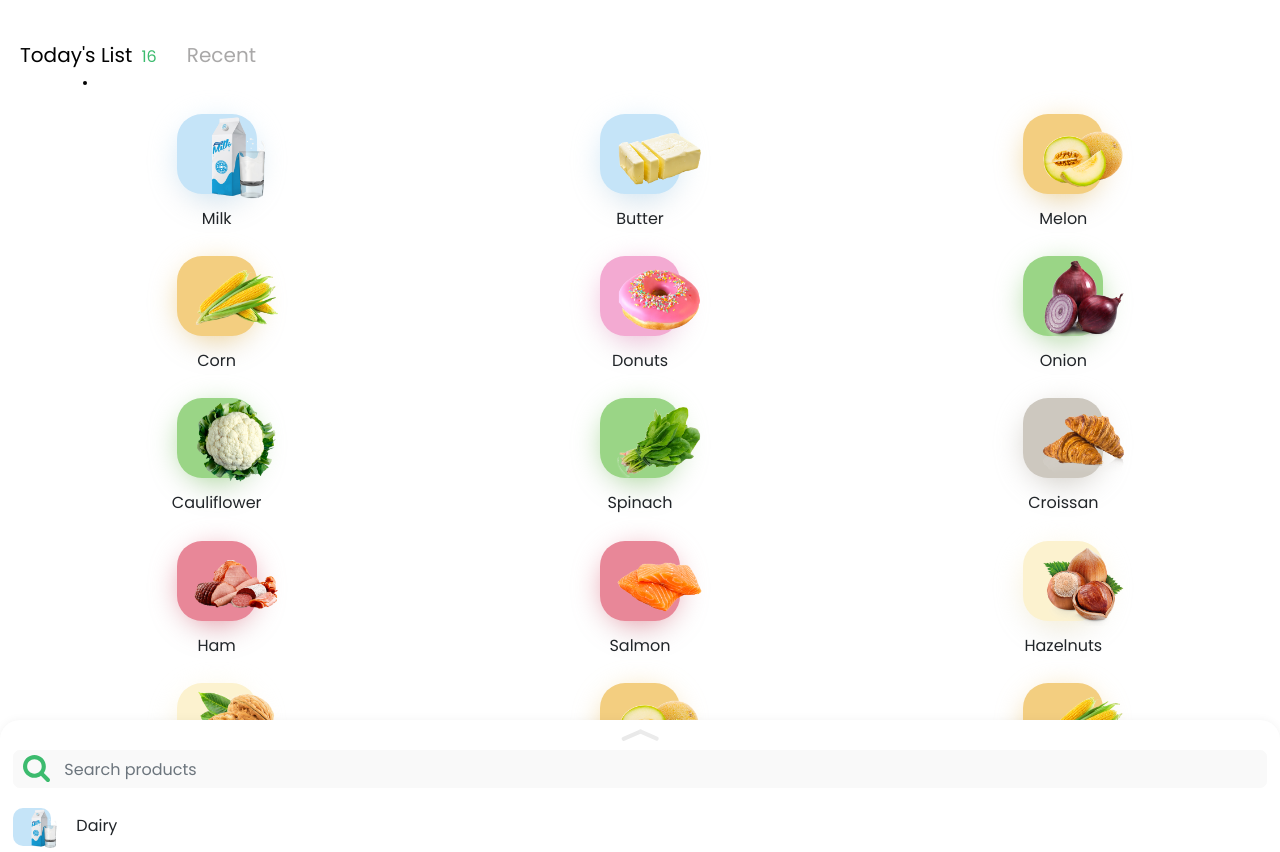
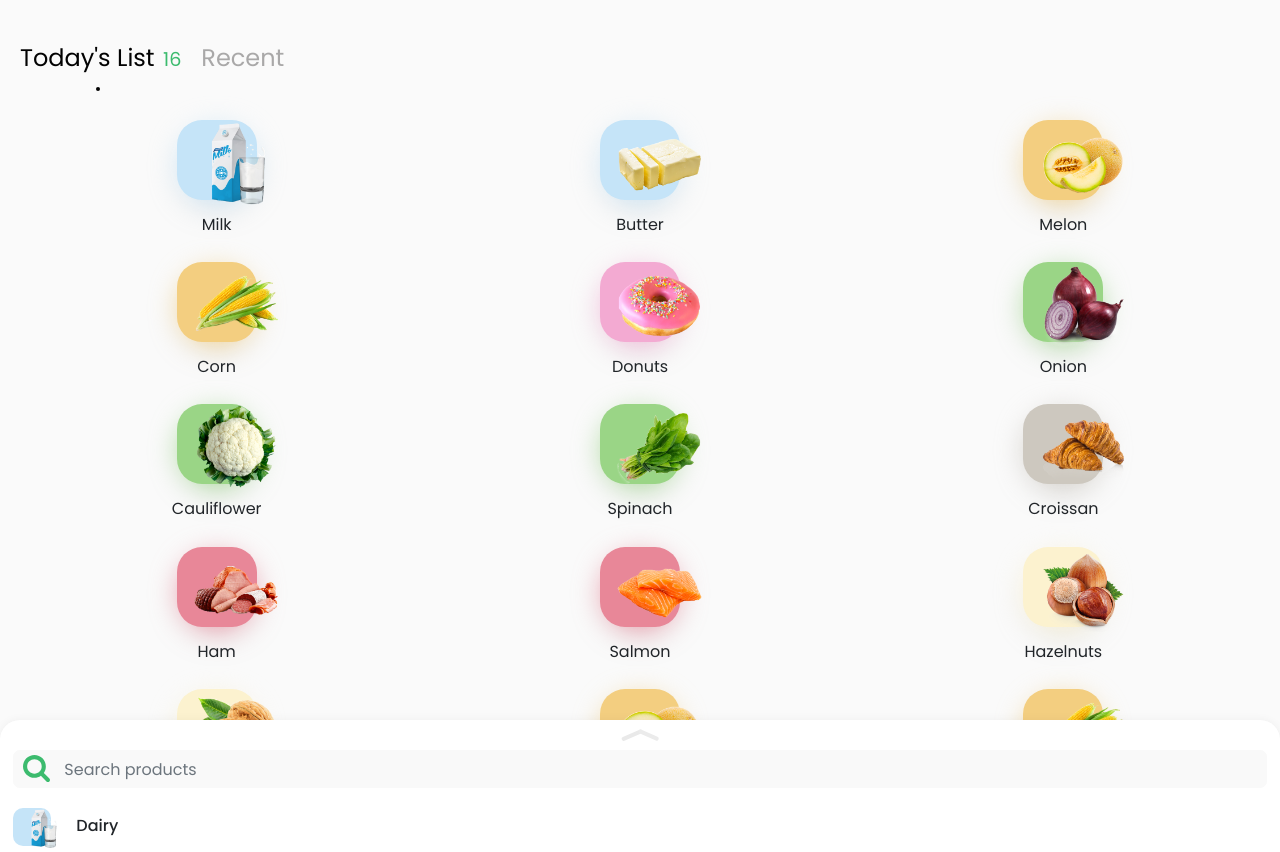
Before and after one commit to lena-ts/tobuy-test, a website: page index.html in a window 1280 px wide. Drawn offline with Linux system fonts and the light colour scheme.

Commit message:
styles update

```diff
--- a/index.html
+++ b/index.html
@@ -20,7 +20,7 @@
 <!--   <div class="like_button_container" data-commentid="1"></div> -->
 	<ul class="nav nav-tabs" id="listTabs" role="tablist">
 		<li class="nav-item">
-		    <a class="nav-link active" id="today-list" data-toggle="tab" href="#today" role="tab" aria-controls="today" aria-selected="true">Today's List <small style="color:#3CBB6E; margin-left: 4px;">16</small></a>
+		    <a class="nav-link active" id="today-list" data-toggle="tab" href="#today" role="tab" aria-controls="today" aria-selected="true">Today's List <small style="color:#3CBB6E; margin-left: 2px;">16</small></a>
 		</li>
 	   <li class="nav-item">
 	    <a class="nav-link" id="recent-list" data-toggle="tab" href="#recent" role="tab" aria-controls="recent" aria-selected="false">Recent</a>
--- a/scss/styles.scss
+++ b/scss/styles.scss
@@ -36,11 +36,12 @@ $indent-base: 20px;
 body {
 	padding: $indent-base;
 	font-family: "Poppins", sans-serif;
+	background-color: #fafafa;
 }
 
 //Tabs
 #listTabs {
-	margin-top: $indent-base*2;
+	margin-top: $indent-base;
 }
 
 .nav-tabs {
@@ -51,12 +52,14 @@ body {
 		border: 0;
 		color: $color-gray;
 		padding: 0;
-		margin-right: $indent-base*1.5;
+		margin-right: 20px;
 		font-weight: 400;
-		font-size: 20px;
+		font-size: 24px;
+		background: transparent;
 
 		&.active {
 			color: $color-black;
+			background: transparent;
 
 			&:after {
 				content: " ";
@@ -186,10 +189,18 @@ body {
 //Category list
 .category-list {
 	padding-top: 20px;
+	ul {
+		list-style: none;
+		padding: 0;
+		height: 480px;
+		overflow: scroll;
+	}
 }
 .category-item {
 	margin-bottom: 15px;
-	&-image {
+	cursor: pointer;
+
+	>div {
 		display: inline-block;
 		@include border-radius(10px);
 		margin-right: 25px;
@@ -211,7 +222,7 @@ body {
 		display: inline-block;
 		font-size: 16px;
 		cursor: pointer;
-		font-weight: 400;
+		font-weight: 500;
 	}
 
 	&[data-category="fish"] {
```
Also changed, not shown: scss/styles.css.
